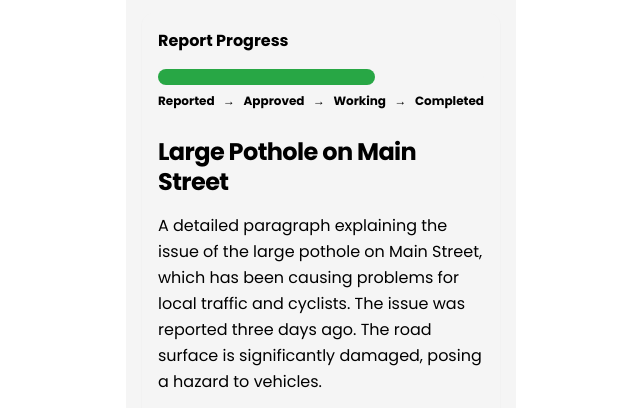
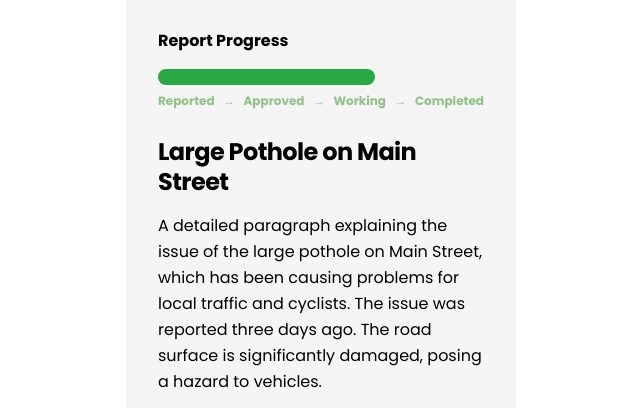
Before and after one commit to nilae2001/MDIA2106-hifi, a plain HTML site: page reportDetails.html in a window 1280 px wide. Shown: the part 68-476 px from the top of the page, without its empty margins (319-959 px from the left). Drawn offline with nearby package versions, Linux system fonts and the light colour scheme.

Commit message:
feat: itirative changes

```diff
--- a/reportDetails.html
+++ b/reportDetails.html
@@ -113,23 +113,23 @@
               <div
                 class="flex items-center justify-between text-xs font-medium text-text-secondary-light dark:text-text-secondary-dark"
               >
-                <span class="font-semibold text-accent dark:text-accent"
+                <span class="font-semibold text-accent dark:text-accent text-primary"
                   >Reported</span
                 >
-                <span class="font-semibold text-accent dark:text-accent"
+                <span class="font-semibold text-accent dark:text-accent text-primary"
                   >→</span
                 >
-                <span class="font-semibold text-accent dark:text-accent"
+                <span class="font-semibold text-accent dark:text-accent text-primary"
                   >Approved</span
                 >
-                <span class="font-semibold text-accent dark:text-accent"
+                <span class="font-semibold text-accent dark:text-accent text-primary"
                   >→</span
                 >
-                <span class="font-semibold text-accent dark:text-accent"
+                <span class="font-semibold text-accent dark:text-accent text-primary"
                   >Working</span
                 >
-                <span>→</span>
-                <span class="font-semibold text-accent dark:text-accent"
+                <span class="font-semibold text-accent dark:text-accent text-primary">→</span>
+                <span class="font-semibold text-accent dark:text-accent text-primary"
                   >Completed</span
                 >
               </div>
```
Also changed, not shown: myReports.html (+6 -2 lines), report.html (+2 -2 lines).
